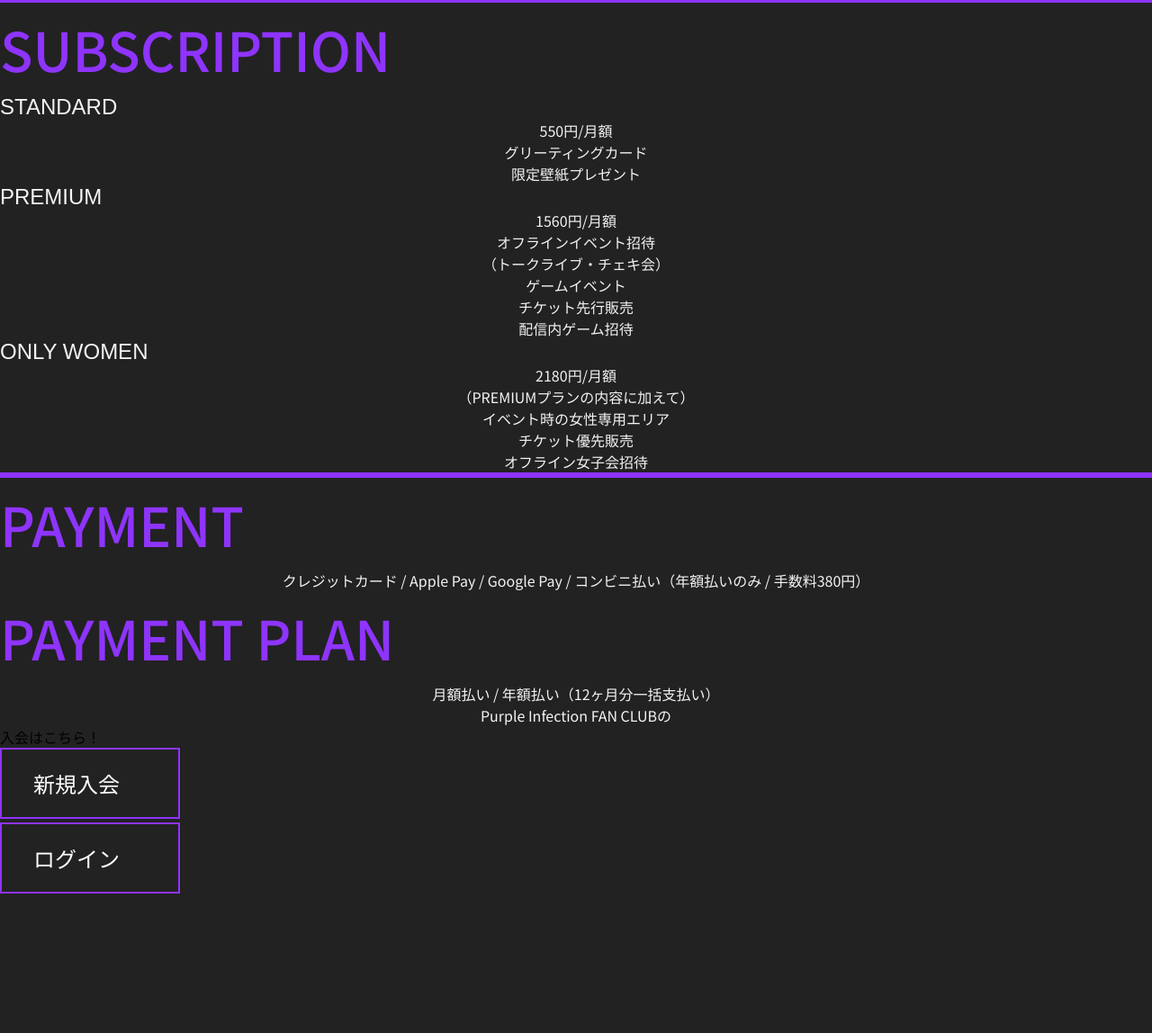
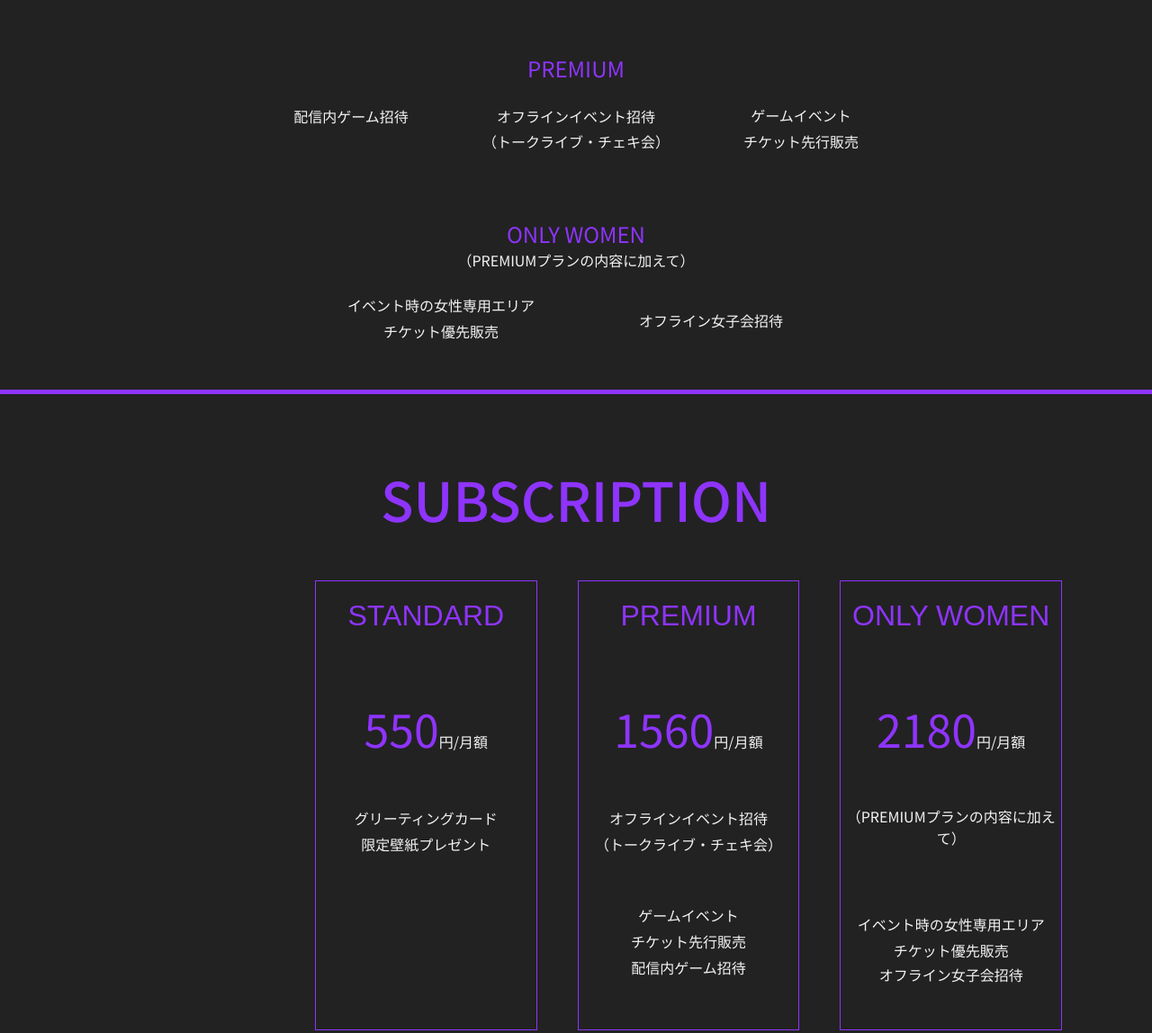
Before and after one commit to d-jiji/puple_infection, a plain HTML site: page fanclub/index.html in a window 1280 px wide. Shown: the part 1243-2391 px from the top of the page at 90% size. Before the commit the page ends 2240 px from the top, so only its background shows below. Drawn offline with nearby package versions, Linux system fonts and the light colour scheme; files whose address does not match are found by name; a web font is replaced by a local one.

Commit message:
fanclub5
update

```diff
--- a/css/style.css
+++ b/css/style.css
@@ -1341,6 +1341,370 @@ hr{
 
 }
 
+
+/*fanclub下層ページ(担当：山本)*/
+.fan-top {
+    margin: 0 auto;
+
+}
+
+.text2 {
+    text-align: center;
+    margin-top: 10px;
+}
+
+.text3 {
+    margin-top: 10px
+}
+
+.VIO {
+    color: #8E34FD;
+}
+
+.fan-top-btn {
+    display: flex;
+    gap: 50px;
+    margin: 0 auto;
+    margin-top: 60px;
+
+
+    .btn_area1 {
+        margin-left: 650px;
+
+        .explore_btn {
+            width: 262px;
+            height: 100px;
+
+        }
+
+    }
+
+    .btn_area2 {
+
+        .explore_btn {
+            width: 262px;
+            height: 100px;
+
+        }
+
+    }
+
+}
+
+
+.benefits {
+    margin-top: 70px;
+}
+
+.benefits-line {
+    background-color: #8E34FD;
+    border: none;
+    height: 2px;
+
+}
+
+.membership-benehits {
+    color: #8E34FD;
+    text-align: center;
+    margin-top: 65px;
+    font-family: "Tomorrow", "Noto sans JP";
+}
+
+.standard-top {
+    color: #8E34FD;
+    text-align: center;
+    font-family: "Tomorrow", "Noto sans JP";
+    margin-top: 70px;
+
+
+}
+
+.standard-text {
+    text-align: center;
+    margin-top: 24px;
+    line-height: 1.8;
+
+}
+
+.premium-top {
+    color: #8E34FD;
+    text-align: center;
+    font-family: "Tomorrow", "Noto sans JP";
+    margin-top: 70px;
+}
+
+.premium-textbox {
+    display: flex;
+    flex-direction: column;
+    align-items: center;
+    margin-top: 24px;
+}
+
+
+
+.premium-text1 {
+    margin-right: 500px;
+
+}
+
+.premium-text2 {
+    margin-top: -26px;
+    line-height: 1.8;
+}
+
+.premium-text3 {
+    margin-left: 500px;
+    margin-top: -58px;
+    line-height: 1.8;
+}
+
+
+
+
+.onlywomen {
+    color: #8E34FD;
+    text-align: center;
+    font-family: "Tomorrow", "Noto sans JP";
+    margin-top: 70px;
+
+}
+
+.onlywomen-text2 {
+    margin-right: 300px;
+    margin-top: 24px;
+    line-height: 1.8;
+}
+
+.onlywomen-text3 {
+    margin-left: 300px;
+    margin-top: -38px;
+}
+
+
+.benefits-line2 {
+    background-color: #8E34FD;
+    border: none;
+    height: 2px;
+    margin-top: 65px;
+
+}
+
+.SUBSCRIPTION {
+    color: #8E34FD;
+    text-align: center;
+    margin-top: 65px;
+    font-family: "Tomorrow", "Noto sans JP";
+    margin-top: 65px;
+}
+
+.subscription-content {
+    display: flex;
+    flex-direction: row;
+    padding: 0 100px;
+    gap: 45px;
+    margin-left: 250px;
+    margin-top: 40px;
+}
+
+.standard-plan {
+    width: 300px;
+    height: 500px;
+    border: 1px solid #8E34FD;
+
+}
+
+.standard-plan-top {
+    color: #8E34FD;
+    text-align: center;
+    font-size: 32px;
+    margin-top: 20px;
+
+}
+
+.standard-plan-price {
+    margin-top: 70px;
+
+}
+
+.price {
+    color: #8E34FD;
+    font-size: 50px;
+    font-family: "Tomorrow", "Noto sans JP";
+
+}
+
+
+.standard-plan-contents {
+    margin-top: 50px;
+    line-height: 1.8;
+}
+
+
+.premium-plan {
+    width: 300px;
+    height: 500px;
+    border: 1px solid #8E34FD;
+}
+
+.premium-plan-top {
+    color: #8E34FD;
+    text-align: center;
+    font-size: 32px;
+    margin-top: 20px;
+
+}
+
+.premium-plan-price {
+    margin-top: 70px;
+
+}
+
+.premium-plan-contents {
+    margin-top: 50px;
+    line-height: 1.8;
+}
+
+.premium-plan-contents2 {
+    margin-top: 50px;
+    line-height: 1.8;
+}
+
+.onlywomen-plan {
+    width: 300px;
+    height: 500px;
+    border: 1px solid #8E34FD;
+}
+
+.onlywomen-plan-top {
+    color: #8E34FD;
+    text-align: center;
+    font-size: 32px;
+    margin-top: 20px;
+}
+
+.onlywomen-plan-price {
+    margin-top: 70px;
+
+}
+
+.onlywomen-plan-contents {
+    margin-top: 50px;
+
+}
+
+.onlywomen-plan-contents2 {
+    margin-top: 70px;
+    line-height: 1.8;
+}
+
+
+.benefits-line3 {
+    background-color: #8E34FD;
+    border: none;
+    height: 2px;
+    margin-top: 70px;
+
+}
+
+.payment {
+    color: #8E34FD;
+    text-align: center;
+    margin-top: 65px;
+    font-family: "Tomorrow", "Noto sans JP";
+    margin-top: 65px;
+
+}
+
+.payment-box {
+    width: 950px;
+    height: 75px;
+    border: 3px solid #8E34FD;
+    margin: 0 auto;
+    margin-top: 26px;
+
+}
+
+.payment-text {
+    text-align: center;
+    margin-top: 20px;
+
+}
+
+.payment-plan {
+    color: #8E34FD;
+    text-align: center;
+    margin-top: 65px;
+    font-family: "Tomorrow", "Noto sans JP";
+    margin-top: 65px;
+
+}
+
+.payment-plan-box {
+    width: 950px;
+    height: 75px;
+    border: 3px solid #8E34FD;
+    margin: 0 auto;
+    margin-top: 26px;
+
+}
+
+.payment-plan-text {
+    text-align: center;
+    margin-top: 20px;
+}
+
+
+.fan-under {
+    margin-top: 122px;
+}
+
+.fan-under-text {
+    text-align: center;
+    font-size: 16px;
+
+}
+
+.fan-under-text2 {
+    text-align: center;
+    font-size: 24px;
+    margin-top: 24px;
+    color: #F3F3F3;
+
+}
+
+.under-text {
+    color: #8E34FD;
+}
+
+.fan-top-btn {
+    display: flex;
+    gap: 50px;
+    margin: 0 auto;
+    margin-top: 60px;
+
+
+    .btn_area1 {
+        margin-left: 550px;
+
+        .explore_btn {
+            width: 262px;
+            height: 100px;
+
+        }
+
+    }
+
+    .btn_area2 {
+
+        .explore_btn {
+            width: 262px;
+            height: 100px;
+
+        }
+
+    }
+
+}
 /*recruit下層ページ(担当：山本)*/
 .manager-outer{
     margin: 0 auto;
```
